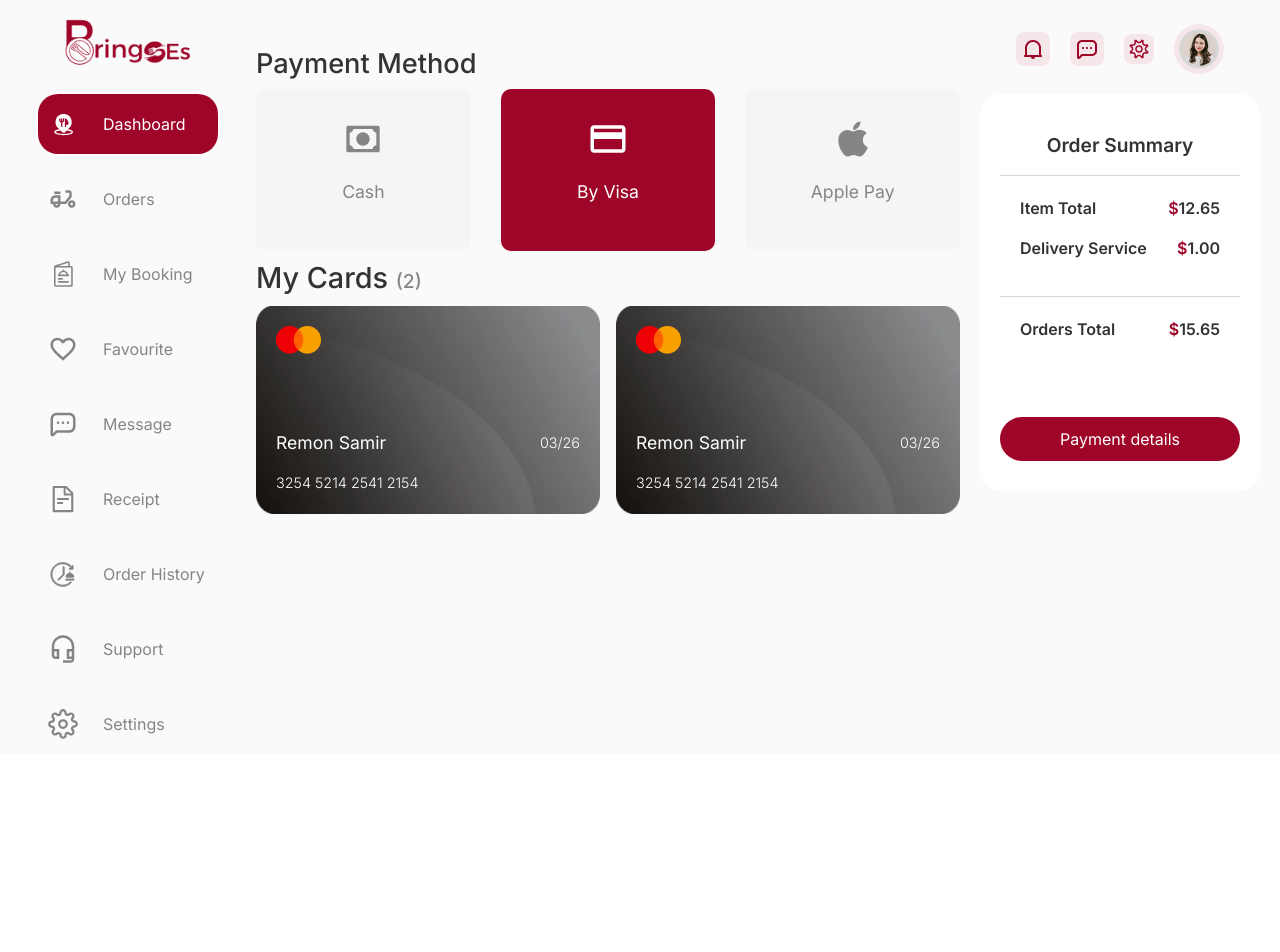
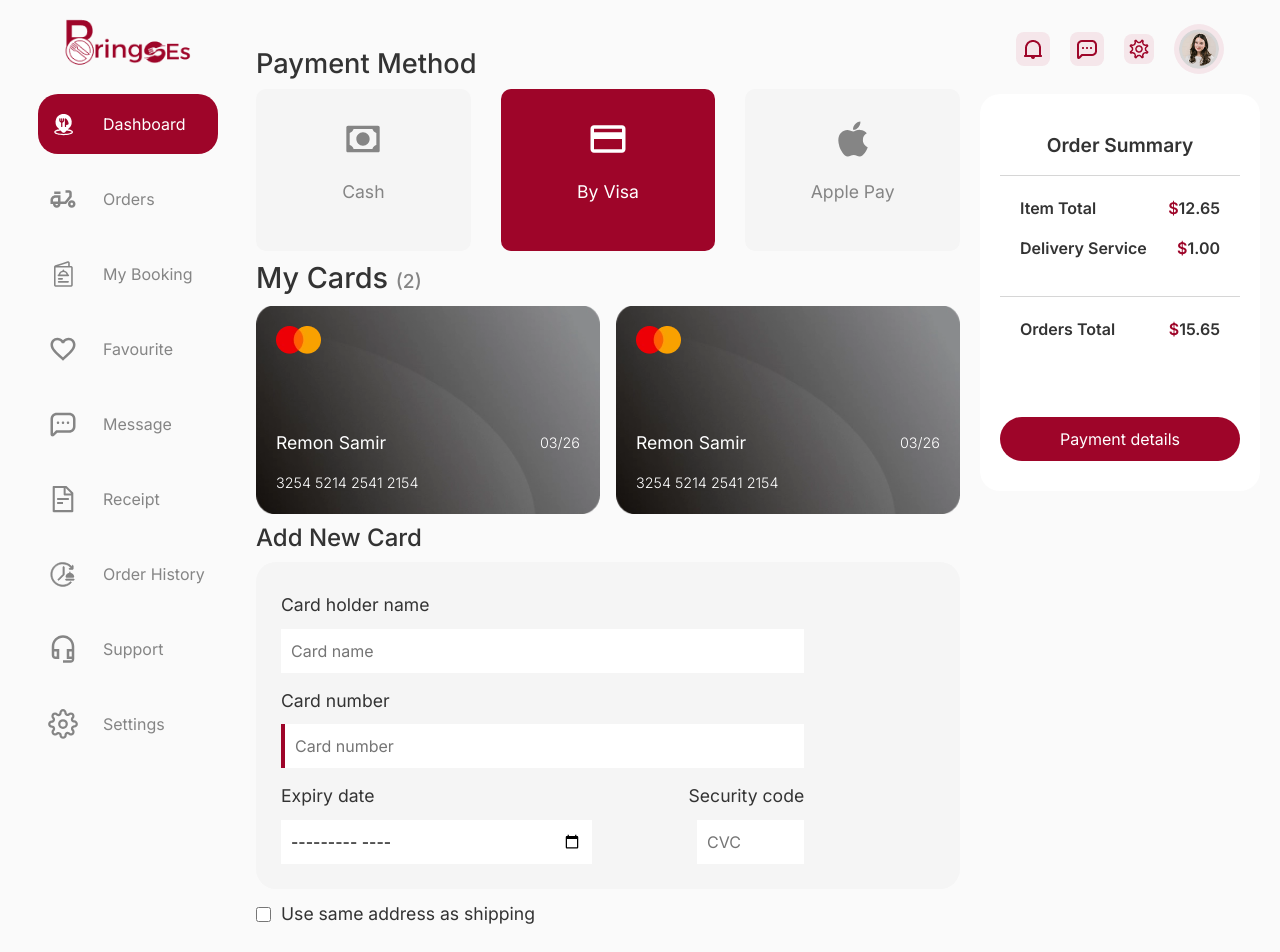
Before and after one commit to remon-samir1/bring-es, a React (Create React App) app: page /user-dashboard/main/payment/visa in a window 1280 px wide. Shown: the top 952 px of the page. Before the commit the page ends 800 px from the top, so only its background shows below. Built offline with nearby package versions, Linux system fonts and the light colour scheme; what cookie-universal would draw is missing.

Commit message:
first upload

```diff
--- a/src/Dashboard/UserDashboard/Payment/ByVisa/ByVisa.css
+++ b/src/Dashboard/UserDashboard/Payment/ByVisa/ByVisa.css
@@ -0,0 +1,91 @@
+.ByVisa .addCart .header {
+  font-size: 1.5rem;
+  color: var(--text-color);
+  margin: 10px 0;
+}
+.ByVisa .addCart form {
+  background-color: #f5f5f5;
+  width: 100%;
+  padding: 25px;
+  display: flex;
+  justify-content: center;
+  align-items: start;
+  flex-direction: column;
+  gap: 10px;
+  border-radius: 20px;
+}
+.ByVisa .addCart form input {
+  background-color: #fff;
+  border: none;
+  outline: none;
+  padding: 10px;
+
+}
+.ByVisa .addCart form input:focus{
+  background-color: #fff !important;
+
+}
+.ByVisa .addCart .input-container input{
+  width: 80%;
+
+}
+.ByVisa .addCart .card-number input{
+  border-left: 4px solid var(--btn-color);
+}
+.ByVisa .addCart .input-container label{
+  font-size: 1.1rem;
+  color: var(--text-color);
+  font-weight: 400;
+  margin: 5px 0;
+}
+.ByVisa .addCart .input-container{
+  display: flex;
+  justify-content:start;
+  align-items: start;
+  flex-direction: column;
+  gap: 5px;
+ padding: 0;
+  width: 100%;
+
+}
+.ByVisa .addCart .details{
+  display: flex;
+  justify-content: space-between;
+  width: 80%;
+
+}
+.ByVisa .addCart .details .cvc{
+  width: 180px;
+  align-items: end;
+}
+
+
+
+.ByVisa .addCart .checkbox {
+  display: flex;
+  align-self: start;
+  gap: 10px;
+  margin-top: 0.8rem;
+}
+.ByVisa .addCart .checkbox label {
+  color: var(--text-color);
+  font-size: 1.1rem;
+}
+.ByVisa .addCart .checkbox input {
+  width: 15px;
+}
+.ByVisa .addCart .checkbox input[type="checkbox"]:enabled:checked {
+  accent-color: var(--btn-color);
+}
+
+.ByVisa .addCart .Button{
+  margin-top: 50px;
+  padding: 10px 50px;
+  transition: 0.3s;
+}
+.ByVisa .addCart .Button:hover{
+  background-color: #fff;
+  font-weight: 600;
+  color: var(--btn-color);
+  border: 1px solid var(--btn-color);
+}
--- a/src/Dashboard/UserDashboard/Payment/ByVisa/ByVisa.js
+++ b/src/Dashboard/UserDashboard/Payment/ByVisa/ByVisa.js
@@ -1,9 +1,24 @@
-import React from "react";
+import React, { useState } from "react";
 import RecentCart from "./RecentCart/RecentCart";
+import './ByVisa.css'
+const ByVisa = () => {
+  const [cardNumber, setCardNumber] = useState("");
+  const [cvc, setCvc] = useState("");
+     // handle CardNumber input
+  const formatCardNumber = (value) => {
+    let cleanedValue = value.replace(/\D/g, "").slice(0, 16);
 
-const ByVisa = () => {
+    let formattedValue = cleanedValue.replace(/(\d{4})/g, "$1 ").trim();
+
+    setCardNumber(formattedValue);
+  };
+      // handle Cvc input
+  const formatCvc = (value)=> {
+    let cleanedValue = value.replace(/\D/g, "").slice(0, 3);
+  setCvc(cleanedValue)
+  }
   return (
-    <div>
+    <div className="ByVisa">
       <h4 className="RecentCart-Header ">
         my cards <span>(2)</span>
       </h4>
@@ -11,13 +26,58 @@ const ByVisa = () => {
         <RecentCart />
         <RecentCart />
       </div>
+      <div className="addCart">
+        <h4 className="header">Add new card</h4>
+        <form>
+          <div className="input-container">
+            <label htmlFor="name">Card holder name</label>
+            <input type="text" name="name" id="name" placeholder="Card name" />
+          </div>
+          <div className="input-container card-number">
+            <label htmlFor="cardNumber">Card number</label>
 
+            <input
+              type="text"
+              value={cardNumber}
+              onChange={(e) => formatCardNumber(e.target.value)}
+              placeholder="Card number"
+              maxLength="19"
+              inputMode="numeric"
+              id="cardNumber"
+            />
+          </div>
+          <div className="details">
+            <div className="input-container">
+              <label htmlFor="date">Expiry date</label>
+              <input type="month" name="date" id="date" placeholder="month" />
+            </div>
+            <div className="input-container cvc">
+              <label htmlFor="number">Security code</label>
 
+              <input
+                inputMode="numeric"
+                value={cvc}
+                type="text"
+                name="number"
+                placeholder="CVC"
+                id="number"
+                maxLength="3"
+                onChange={(e) => formatCvc(e.target.value)}
+              />
+            </div>
+          </div>
+        </form>
 
+        <div className="checkbox ">
+              <input type="checkbox" id="check" required />
+              <label htmlFor="check">Use same address as shipping</label>
+            </div>
 
+     <button className="Button">
+     Save & Confirm
+     </button>
 
-
-
+      </div>
     </div>
   );
 };
--- a/src/Dashboard/UserDashboard/Payment/ByVisa/RecentCart/RecentCart.css
+++ b/src/Dashboard/UserDashboard/Payment/ByVisa/RecentCart/RecentCart.css
@@ -8,6 +8,11 @@
   padding: 20px;
   color: #fff;
   border-radius: 15px;
+  cursor: pointer;
+  transition: 0.5s;
+}
+.RecentCart:hover{
+transform: scale(0.98);
 }
 .RecentCart .cart {
   display: flex;
```
Also changed, not shown: src/Dashboard/UserDashboard/Payment/ByVisa/RecentCart/RecentCart.js (+3 -9 lines).
